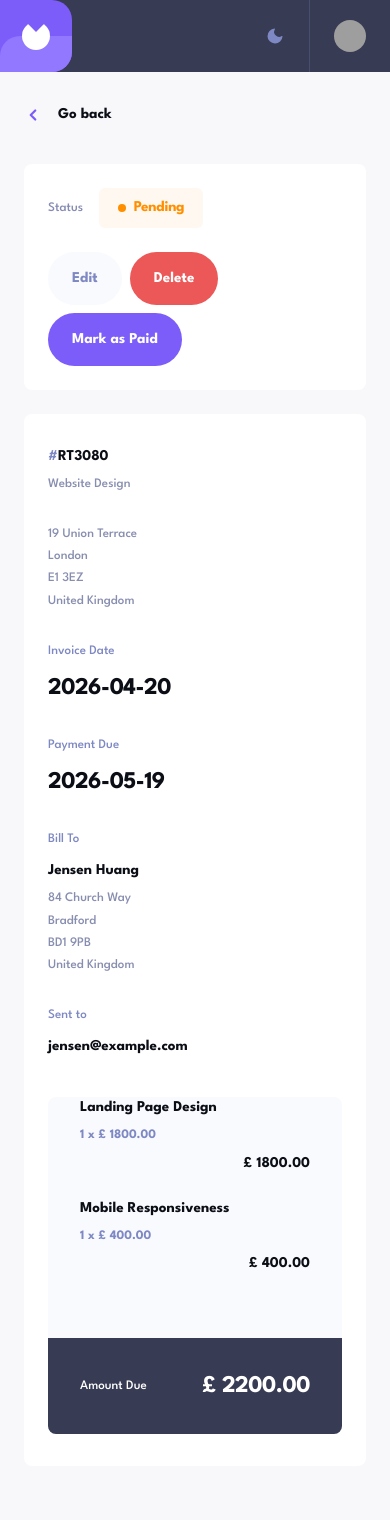
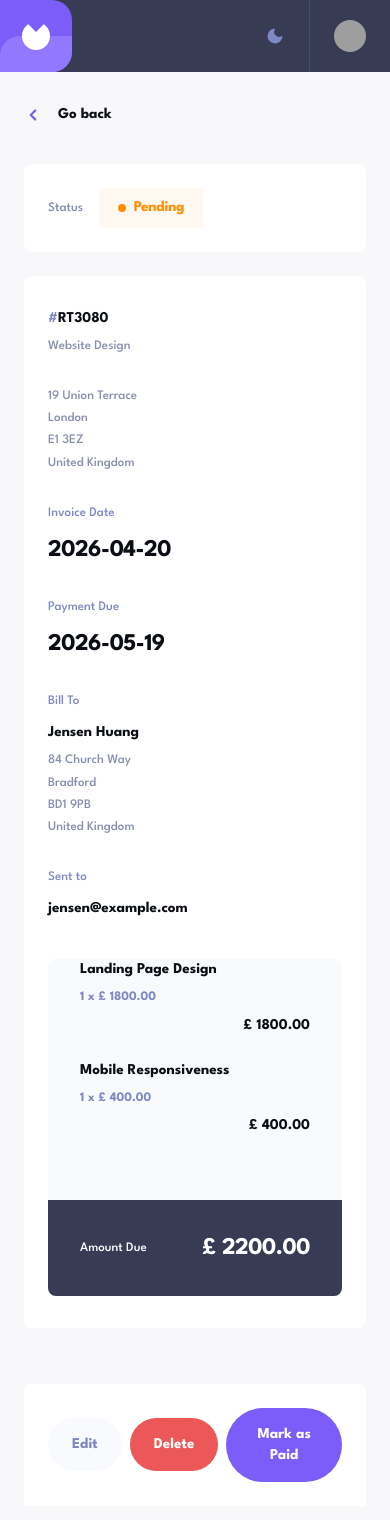
Before and after one commit to Meet-hybrid/hng-stage-2-invoice-app, a React (Vite) app: page /invoice/RT3080 in a window 390 px wide. Shown: the top 1520 px of the page. Before the commit the page ends 1498 px from the top, so only its background shows below. Built offline with nearby package versions, Linux system fonts and the light colour scheme; grey boxes are pictures that could not be loaded.

Commit message:
feat: add responsive mobile action bar to invoice details

```diff
--- a/src/pages/InvoiceDetailPage.tsx
+++ b/src/pages/InvoiceDetailPage.tsx
@@ -16,7 +16,7 @@ function InvoiceDetailPage() {
 
   if (!invoice) {
     return (
-      <section className="mx-auto w-full max-w-182.5">
+      <section className="mx-auto w-full max-w-182.5 pb-24 md:pb-0">
         <Link
           to="/"
           className={`inline-flex items-center gap-4 text-[15px] font-bold ${
@@ -66,12 +66,12 @@ function InvoiceDetailPage() {
           <StatusBadge status={invoice.status} />
         </div>
 
-        <div className="flex flex-wrap gap-2 md:gap-3">
+        <div className="hidden md:flex md:flex-wrap md:gap-3">
           <button
             type="button"
             className={`rounded-full px-6 py-4 text-[15px] font-bold transition ${
               isDark
-                ? "bg-[#252945] text-[#DFE3FA] hover:bg-[#FFFFFF]"
+                ? "bg-[#252945] text-[#DFE3FA] hover:bg-white hover:text-[#7E88C3]"
                 : "bg-[#F9FAFE] text-[#7E88C3] hover:bg-[#DFE3FA]"
             }`}
           >
@@ -263,6 +263,37 @@ function InvoiceDetailPage() {
           </div>
         </div>
       </div>
+
+      <div
+        className={`mt-14 flex items-center justify-center gap-2 rounded-t-lg px-6 py-6 md:hidden ${
+          isDark ? "bg-[#1E2139]" : "bg-white"
+        }`}
+      >
+        <button
+          type="button"
+          className={`rounded-full px-6 py-4 text-[15px] font-bold transition ${
+            isDark
+              ? "bg-[#252945] text-[#DFE3FA] hover:bg-white hover:text-[#7E88C3]"
+              : "bg-[#F9FAFE] text-[#7E88C3] hover:bg-[#DFE3FA]"
+          }`}
+        >
+          Edit
+        </button>
+
+        <button
+          type="button"
+          className="rounded-full bg-[#EC5757] px-6 py-4 text-[15px] font-bold text-white transition hover:bg-[#FF9797]"
+        >
+          Delete
+        </button>
+
+        <button
+          type="button"
+          className="rounded-full bg-[#7C5DFA] px-6 py-4 text-[15px] font-bold text-white transition hover:bg-[#9277FF]"
+        >
+          Mark as Paid
+        </button>
+      </div>
     </section>
   );
 }
```
